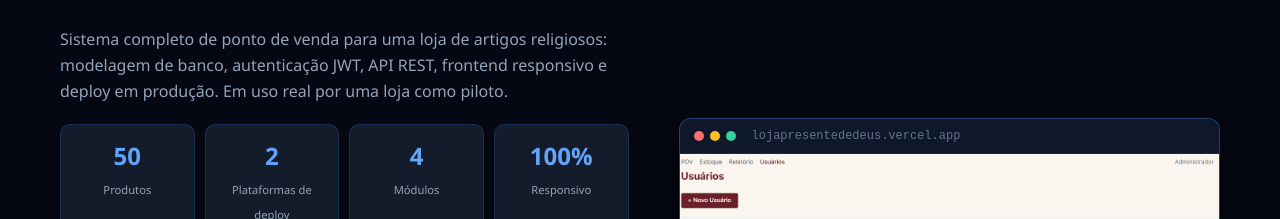
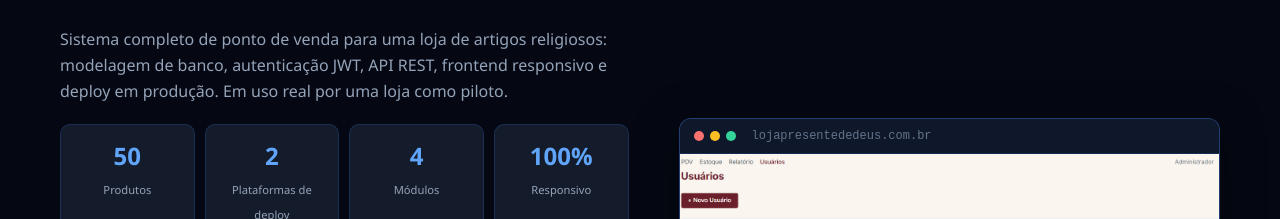
Before and after one commit to pedroleonidasdev/pedrotecnologia, a React (Create React App) app: page / in a window 1280 px wide. Shown: the part 3570-3789 px from the top of the page. Built offline with nearby package versions, Linux system fonts and the light colour scheme.

Commit message:
Fusão com portfólio e correção do endereço da loja

```diff
--- a/src/components/Featured.js
+++ b/src/components/Featured.js
@@ -46,12 +46,12 @@ const Featured = () => (
             {badges.map((b) => <span key={b}>{b}</span>)}
           </div>
           <div className="hero-buttons">
-            <a href="https://lojapresentededeus.vercel.app" target="_blank" rel="noopener noreferrer" className="btn btn-primary">Acessar sistema →</a>
+            <a href="https://lojapresentededeus.com.br" target="_blank" rel="noopener noreferrer" className="btn btn-primary">Acessar sistema →</a>
             <a href="#projetos" className="btn btn-secondary">Ver outros projetos</a>
           </div>
         </div>
         <figure className="pf-browser">
-          <div className="pf-bar"><span /><span /><span /><em>lojapresentededeus.vercel.app</em></div>
+          <div className="pf-bar"><span /><span /><span /><em>lojapresentededeus.com.br</em></div>
           <img src={shot} alt="Tela de gestão de usuários do PDV Católico" />
           <figcaption>Gestão de usuários — controle de perfil de acesso</figcaption>
         </figure>
```
